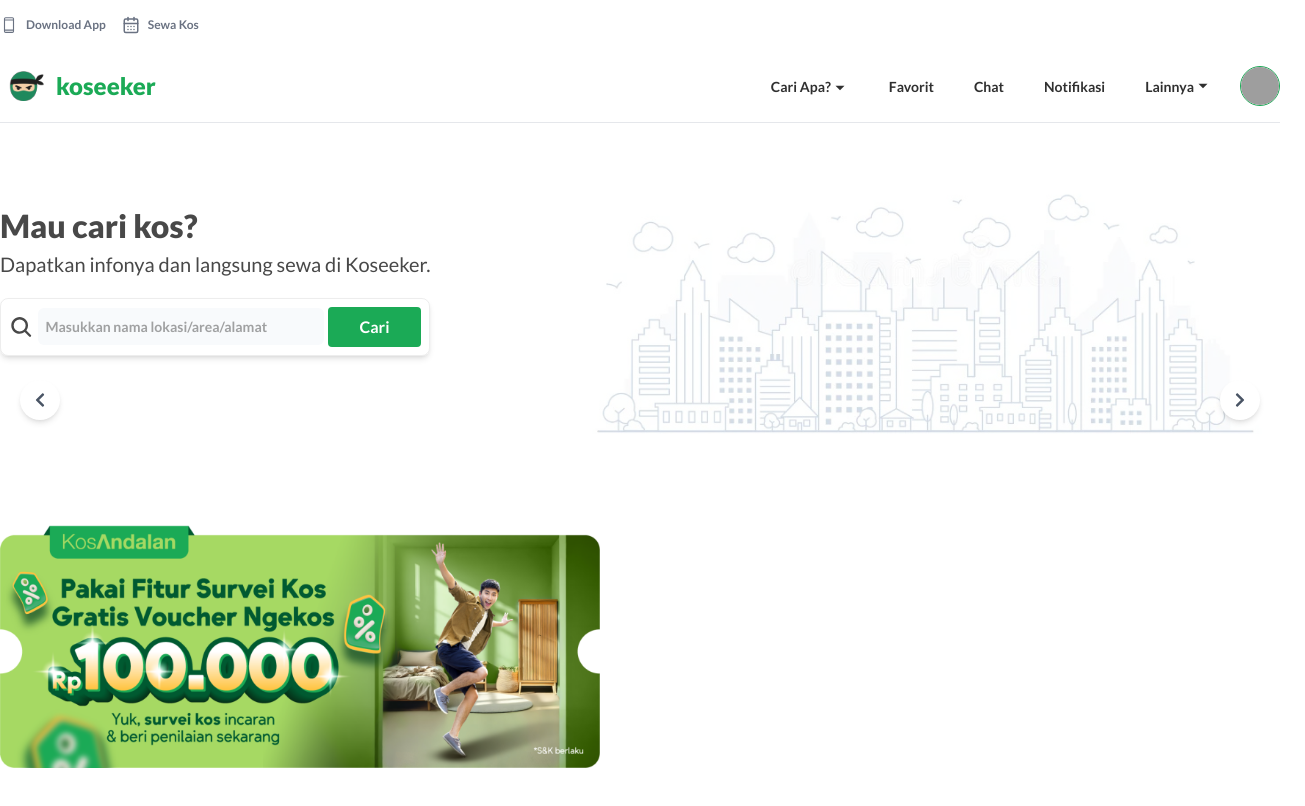
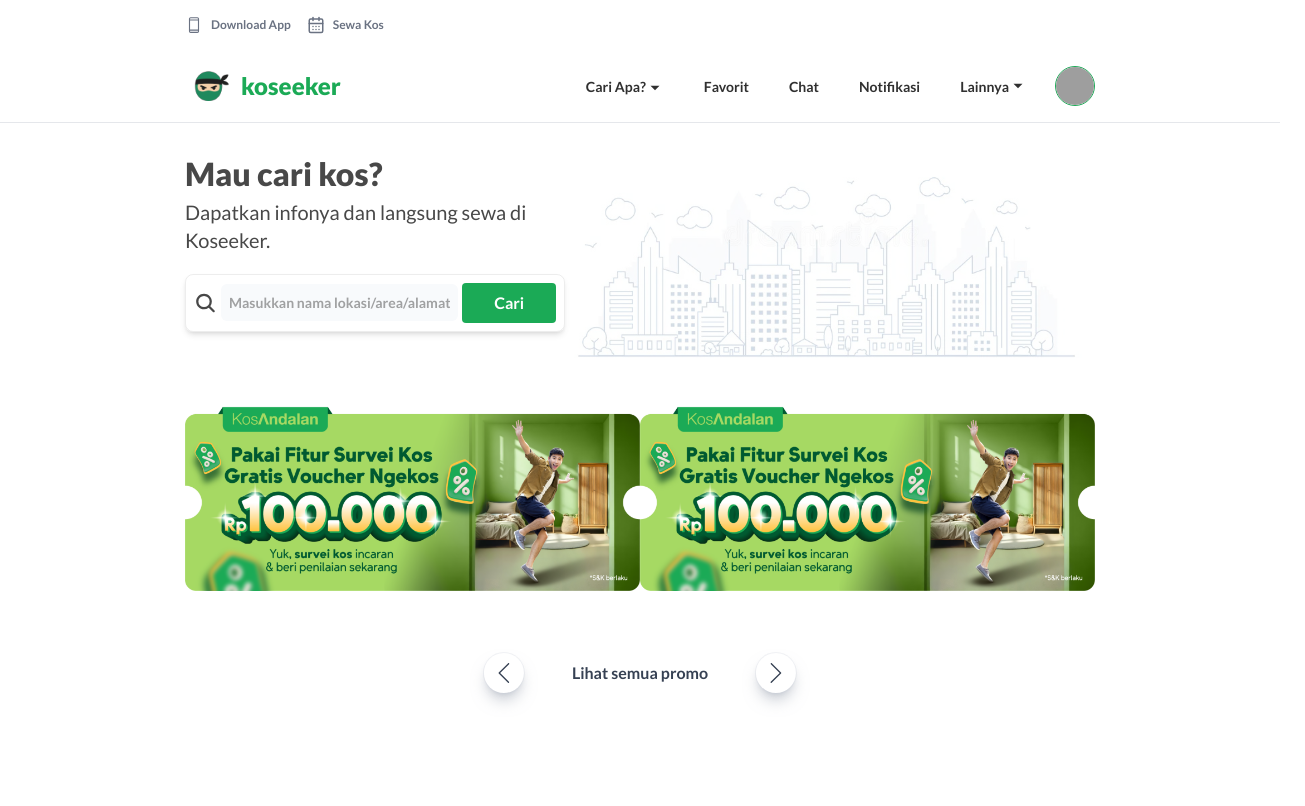
Before and after one commit to Abimanyuoke/Koseeker, a Next.js app in the folder frontend/: page / in a window 1280 px wide. Shown: the top 806 px of the page, 1305 px wide, since content can reach past the window. Built offline with nearby package versions, Linux system fonts and the light colour scheme; no server answers; grey boxes are pictures that could not be loaded.

Commit message:
`Refactor arrow components and update home page carousel`

```diff
--- a/frontend/app/components/arrow/index.tsx
+++ b/frontend/app/components/arrow/index.tsx
@@ -1,23 +1,49 @@
-import { FaChevronLeft, FaChevronRight } from "react-icons/fa";
+// import { FaChevronLeft, FaChevronRight } from "react-icons/fa";
 
-export function SampleNextArrow(props: { className?: string; style?: any; onClick?: () => void }) {
-    const { onClick } = props;
+// export function SampleNextArrow(props: { className?: string; style?: any; onClick?: () => void }) {
+//     const { onClick } = props;
+//     return (
+//         <div
+//             onClick={onClick}
+//             className="absolute bottom-[-50px] right-[45%] z-10 w-10 h-10 flex items-center justify-center bg-white rounded-full shadow-md cursor-pointer hover:shadow-lg transition">
+//             <FaChevronRight className="text-gray-600" />
+//         </div>
+//     );
+// }
+
+// export function SamplePrevArrow(props: { className?: string; style?: any; onClick?: () => void }) {
+//     const { onClick } = props;
+//     return (
+//         <div
+//             onClick={onClick}
+//             className="absolute bottom-[-50px] left-[45%] z-10  w-10 h-10 flex items-center justify-center bg-white rounded-full shadow-md cursor-pointer hover:shadow-lg transition">
+//             <FaChevronLeft className="text-gray-600" />
+//         </div>
+//     );
+// }
+
+
+import { SlArrowLeft, SlArrowRight } from "react-icons/sl";
+
+export function CustomArrows(props: { next: () => void; prev: () => void }) {
+    const { next, prev } = props;
+
     return (
-        <div
-            onClick={onClick}
-            className="absolute top-1/2 right-5 -translate-y-1/2 z-10 w-10 h-10 flex items-center justify-center bg-white rounded-full shadow-md cursor-pointer hover:shadow-lg transition">
-            <FaChevronRight className="text-gray-600" />
+        <div className="absolute -bottom-14 left-1/2 -translate-x-1/2 space-x-6 flex items-center gap-6">
+            <button
+                onClick={prev}
+                className="bg-white shadow-lg shadow-gray-400/50 ring-1 ring-gray-300/30 w-10 h-10 flex items-center justify-center rounded-full cursor-pointer">
+                <SlArrowLeft className="text-gray-700 text-xl" />
+            </button>
+
+            <span className="text-gray-700 font-semibold cursor-pointer hover:text-primary">
+                Lihat semua promo
+            </span>
+            <button
+                onClick={next}
+                className="bg-white shadow-lg shadow-gray-400/50 ring-1 ring-gray-300/30 w-10 h-10 flex items-center justify-center rounded-full cursor-pointer">
+                <SlArrowRight className="text-gray-700 text-xl" />
+            </button>
         </div>
     );
 }
-
-export function SamplePrevArrow(props: { className?: string; style?: any; onClick?: () => void }) {
-    const { onClick } = props;
-    return (
-        <div
-            onClick={onClick}
-            className="absolute top-1/2 left-5 -translate-y-1/2 z-10  w-10 h-10 flex items-center justify-center bg-white rounded-full shadow-md cursor-pointer hover:shadow-lg transition">
-            <FaChevronLeft className="text-gray-600" />
-        </div>
-    );
-}
--- a/frontend/app/components/navbar_main/page.tsx
+++ b/frontend/app/components/navbar_main/page.tsx
@@ -75,6 +75,7 @@
 
   return (
     <div className='bg-white sticky top-0 z-50 border-b-[1px] border-gray-200 font-lato'>
+      <div className='mx-[185px]'>
         <div className='max-w-7xl mx-auto'>
           <div className='flex items-center gap-4 font-semibold text-xs text-gray-500'>
             <button className='flex items-center gap-2 py-4 cursor-pointer'>
@@ -208,6 +209,7 @@
           </div>
         </div>
       </div>
+    </div>
   )
 }
 
--- a/frontend/app/home/page.tsx
+++ b/frontend/app/home/page.tsx
@@ -9,26 +9,29 @@
 import voucher from "../../public/images/voucher1.png";
 import 'slick-carousel/slick/slick.css';
 import 'slick-carousel/slick/slick-theme.css';
-import { SampleNextArrow, SamplePrevArrow  } from "../components/arrow";
+import { CustomArrows } from "../components/arrow";
 
 
 export default function Home() {
+
+    const sliderRef = React.useRef<Slider | null>(null);
 
     const settings = {
         dots: false,
         lazyLoad: "ondemand" as const,
         infinite: true,
         speed: 500,
-        slidesToShow: 1,
+        slidesToShow: 2,
         slidesToScroll: 1,
-        initialSlide: 2
+        initialSlide: 2,
+        arrow: false
     };
 
     return (
-        <div className="bg-white font-lato">
+        <div className="bg-white font-lato mx-[185px]">
             {/* Section Hero */}
             <div className="max-w-7xl mx-auto">
-                <div className="flex justify-between items-center    mb-10">
+                <div className="flex justify-between items-center">
                     <div className="flex flex-col text-[#484848]">
                         <h1 className="font-black text-[32px]">Mau cari kos?</h1>
                         <p className="text-xl font-normal">Dapatkan infonya dan langsung sewa di Koseeker.</p>
@@ -39,12 +42,15 @@
                         </div>
                     </div>
                     <div>
-                        <Image src={bild} alt="Hero Image" width={500} height={300} className="w-[700px] h-auto object-cover" />
+                        <Image src={bild} alt="Hero Image" width={400} height={300} className="w-[600px] h-auto object-cover" />
                     </div>
                 </div>
                 {/* Carousel */}
-                <div className="py-10">
-                    <Slider {...settings}>
+                <div className="py-10 relative">
+                    <Slider ref={sliderRef} {...settings}>
+                        <div>
+                            <Image src={voucher} alt="Abstract 1" width={600} height={300} className=" h-auto object-cover" />
+                        </div>
                         <div>
                             <Image src={voucher} alt="Abstract 1" width={600} height={300} className=" h-auto object-cover" />
                         </div>
@@ -53,8 +59,10 @@
                         </div>
                     </Slider>
                     <div>
-                        <SamplePrevArrow className="absolute left-0 z-10" style={undefined} onClick={undefined} />
-                        <SampleNextArrow className="absolute right-0 z-10" style={undefined} onClick={undefined} />
+                        <CustomArrows
+                            next={() => sliderRef.current?.slickNext()}
+                            prev={() => sliderRef.current?.slickPrev()}
+                        />
                     </div>
                 </div>
             </div>
--- a/frontend/app/page.tsx
+++ b/frontend/app/page.tsx
@@ -22,7 +22,7 @@
 
 
     return (
-        <div className='bg-white'>
+        <div className=''>
             <Navbar />
             <Home/>
             {/* <Footer /> */}
```
Lines whose indentation alone changed are shown as unchanged.
